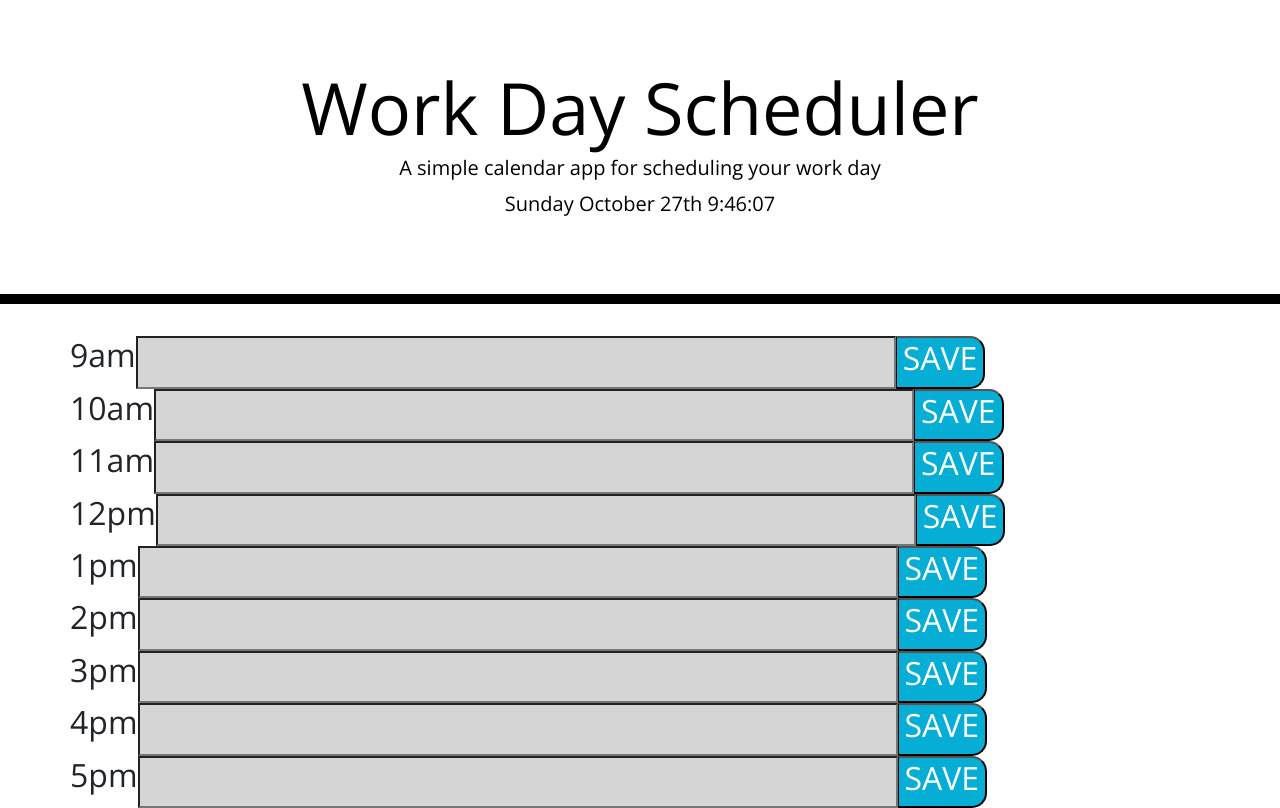
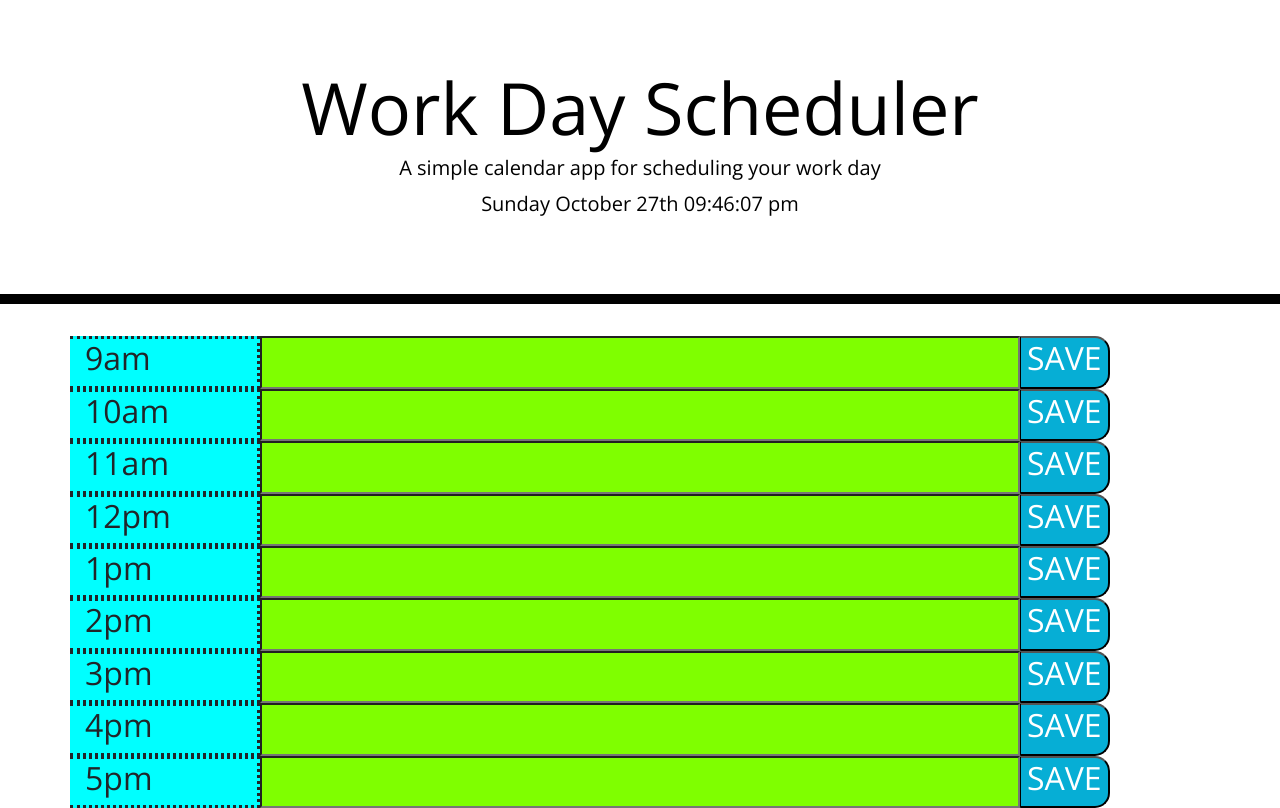
Before and after one commit to smiro35/day-planner, a plain HTML site: page index.html in a window 1280 px wide. Drawn offline with nearby package versions, Linux system fonts and the light colour scheme.

Commit message:
updated look for the day planner

```diff
--- a/assets/script.js
+++ b/assets/script.js
@@ -4,40 +4,29 @@ console.log("script loaded");
 
 $(document).ready(function() {
 
+    $("#currentDay").html(moment().format("dddd MMMM Do hh:mm:ss a"))
+
+
+
     function whenSaved() {
-        console.log("button clicked")
+        //lets create a var for the button clickec and give it the id atrr
+        var id = $(this).attr("id")
 
-        var id = $(this).attr("id")
-        console.log(id);
-
+        //now lets create a var for the input box and connect it to the button with the id attr
         var currentPlan = $("#plans-" + id).val().trim();
 
-        console.log(currentPlan);
-
+        // now lets save whatever is input and save into local storage
         localStorage.setItem(id, currentPlan);
 
+        // now lets get all we've saved from local storage
+
+        localStorage.getItem(currentPlan);
     }
-
-
-    var today = document.querySelector("#currentDay");
 
 
 
 
-
-
-    // function colorScheme() {
-
-    //     console.log("working");
-
-
-
-
-    // };
-
-    // colorScheme();
-
-
+    $('.saveBtn').on("click", whenSaved);
 
 
     //1,2,3,4,5 (6,7,8) 9,10,11,12
@@ -55,15 +44,95 @@ $(document).ready(function() {
 
 
 
+    function colorScheme() {
 
-    $("#currentDay").html(moment().format("dddd MMMM Do  h:mm:ss "))
 
-    $('.saveBtn').on("click", whenSaved);
+        var date = new Date(); //0-23
+        console.log(date);
+
+        var mins = date.getMinutes();
+        console.log(mins);
+
+        var hrs = date.getHours();
+        console.log(hrs);
+
+        var past = (date - hrs) / Math.pow(1000, 4);
+        console.log(past);
+
+        //sets num3 to 123.456
+
+        if (hrs == 0) {
+
+            hrs == 12;
+
+        }
+        if (hrs == 12) {
+
+            hrs == h - 12;
+            console.log(this);
+
+        }
 
 
 
 
-    var today = $.now();
+        var intake = document.querySelectorAll("input");
+
+
+
+        if (mins > 3) {
+
+            console.log("it is");
+
+
+            (intake).css("background", "red");
+
+        } else {
+
+            (intake).css("background", "green");
+
+        }
+
+    }
+    colorScheme();
+
+});
+
+// console.log(date);
+
+// setTimeout(function() {
+
+//         var start = Date.now();
+//         var millis = Date.now() - start;
+
+//         console.log("seconds elapsed = " + Math.floor(millis / 1000));
+
+
+//         if (millis > 4) {
+
+//             alert("crazy")
+
+//         } else {
+
+//             alert("not greater")
+
+//         }
+
+
+
+// }
+// var h = Date.getHours(); //0-59
+// var m = Date.getMinutes(); //0-59
+
+// if (m > 45) {
+
+//     alert("crazy")
+
+// } else {
+
+//     alert("not greater")
+
+// }
 
 
 
@@ -73,80 +142,10 @@ $(document).ready(function() {
 
 
 
-
-
-
-
-
-
-
-
-
-
-
-
-
-
-
-
-
-
-
-
-
-    //now lwts try and set the times.col-md-2
-
-
 //localStorage.setItem("first", "first item");
 
 
 //console.log(localStorage.getItem("first"))
-
-
-
-
-    // function many() {
-
-    //     var y = $(".row");
-
-    //     for (y = 0; y < 5; y++) {
-
-
-    //     }
-
-    // }
-
-    // (y);
-
-
-
-
-
-    // var bars = document.getElementById("#slot");
-    // var timeEl = document.getElementById("#time");
-
-    // var planEl = document.querySelector("#plans");
-
-    // function extraBars() {
-
-    //     for (bars = 0; bars < 5; bars++) {
-
-
-    //         console.log("here");
-
-
-
-
-
-
-
-    //     };
-
-    // }
-
-
-
-    // extraBars();
 
 
 /*
@@ -173,321 +172,3 @@ $(document).ready(function() {
 // /*
 // I'm starting t believe we should assign the input
 // area as an empty object. Lets call it step-1.
-
-
-
-    // */
-
-    // var step1 = document.querySelector("#plans");
-
-    // step1 = {};
-
-
-
-
-
-});
-
-
-
-
-
-
-
-
-
-
-
-
-
-
-
-
-
-
-
-
-
-
-
-
-
-// var planInput = document.querySelector("#plan-text");
-// var planForm = document.querySelector("#calender-form");
-// var planList = document.querySelector("#plan-list");
-// var planCountSpan = document.querySelector("#plan-count");
-
-// var plans = ["Learn HTML", "Learn CSS", "Learn JavaScript"];
-
-// renderplans();
-
-// function renderplans() {
-//     // Clear todoList element and update todoCountSpan
-//     planList.innerHTML = "";
-//     planCountSpan.textContent = plans.length;
-
-//     // Render a new li for each todo
-//     for (var i = 0; i < plans.length; i++) {
-//         var plans = plans[i];
-
-//         var li = document.createElement("li");
-//         li.textContent = plan;
-//         li.setAttribute("data-index", i);
-
-
-//         var button = document.createElement("button");
-//         button.textContent = "complete";
-//         li.appendChild(button);
-
-//         planList.appendChild(li);
-//     }
-// }
-
-// When form is submitted...
-// planForm.addEventListener("submit", function(event) {
-//     event.preventDefault();
-
-//     var planText = planInput.value.trim();
-
-// Return from function early if submitted todoText is blank
-// if (planText === "") {
-//     return;
-// }
-
-// Add new todoText to todos array, clear the input
-// plan.push(planText);
-// planInput.value = "";
-
-// Re-render the list
-//     renderplans();
-// });
-
-// planList.addEventListener("click", function(event) {
-//     var element = event.target;
-
-//     if (element.matches("button")) {
-
-//         var Index = element.parentElement.getAttribute("data-index");
-//         plans.splice(index, 1);
-//         renderplans();
-
-//     }
-// });
-
-
-
-
-
-
-
-
-
-
-
-
-
-
-
-
-
-
-
-
-
-
-
-
-
-
-
-
-
-
-
-
-
-
-
-
-
-
-
-
-
-// var bars = document.getElementById("#slot");
-// var timeEl = document.getElementById("#time");
-
-// var planEl = document.querySelector("#plans");
-
-// function extraBars() {
-
-//     for (bars = 0; bars < 5; bars++) {
-
-
-//         console.log("here");
-
-
-
-
-
-
-
-//     };
-
-// }
-
-
-
-// extraBars();
-
-
-/*
- we need to do something with the save Button.
-
- the save button should have a click event
-
- the save button now also need to not submit the
- info in the input box, but needs to save it to
- local storage. So, we need a fuction for this, and
- should be in relation to the click event.
-
-*/
-
-/* What variables do we need?
-time(hour)
-future
-present
-
-
-
-
-*/
-
-
-
-
-
-/* What functions do we need?
-
-
-
-
-
-*/
-
-
-
-
-
-
-// // Save button local storage function here
-
-// function whenSaved() {
-
-//     localStorage.setItem("the_key", "a value");
-
-//     var ? = localStorage.getItem("the_key")
-
-// }
-
-
-// $('#saveBtn').on("click", whenSaved);
-
-// /*
-// I'm starting t believe we should assign the input
-// area as an empty object. Lets call it step-1.
-
-// In this object we will need to set it up to
-// automatically change inputs to strings which can
-// be saved on local storage.
-
-
-
-// */
-
-// var step1 = document.querySelector("#plans");
-
-// step1 = {};
-
-
-
-
-
-
-
-
-
-
-
-
-
-
-
-
-
-
-
-
-
-
-// var planInput = document.querySelector("#plan-text");
-// var planForm = document.querySelector("#calender-form");
-// var planList = document.querySelector("#plan-list");
-// var planCountSpan = document.querySelector("#plan-count");
-
-// var plans = ["Learn HTML", "Learn CSS", "Learn JavaScript"];
-
-// renderplans();
-
-// function renderplans() {
-//     // Clear todoList element and update todoCountSpan
-//     planList.innerHTML = "";
-//     planCountSpan.textContent = plans.length;
-
-//     // Render a new li for each todo
-//     for (var i = 0; i < plans.length; i++) {
-//         var plans = plans[i];
-
-//         var li = document.createElement("li");
-//         li.textContent = plan;
-//         li.setAttribute("data-index", i);
-
-
-//         var button = document.createElement("button");
-//         button.textContent = "complete";
-//         li.appendChild(button);
-
-//         planList.appendChild(li);
-//     }
-// }
-
-// When form is submitted...
-// planForm.addEventListener("submit", function(event) {
-//     event.preventDefault();
-
-//     var planText = planInput.value.trim();
-
-// Return from function early if submitted todoText is blank
-// if (planText === "") {
-//     return;
-// }
-
-// Add new todoText to todos array, clear the input
-// plan.push(planText);
-// planInput.value = "";
-
-// Re-render the list
-//     renderplans();
-// });
-
-// planList.addEventListener("click", function(event) {
-//     var element = event.target;
-
-//     if (element.matches("button")) {
-
-//         var Index = element.parentElement.getAttribute("data-index");
-//         plans.splice(index, 1);
-//         renderplans();
-
-//     }
-// });
--- a/index.html
+++ b/index.html
@@ -25,12 +25,12 @@
 
         <div class="container">
             <div id="slot-9" class="row">
-                <div id="time-9" class="time-block" class="col-md-2">
+                <div id="time-9" class="col-md-2" style="background-color: aqua;">
                     <h2>9am</h2>
                 </div>
                 <!--/time div ends here-->
 
-                <input id="plans-9" type="text" class="col-md-8">
+                <input id="plans-9" class="col-md-8" style="background-color:chartreuse;">
                 </input>
                 <!--/here is where the user enters their plan(ends)-->
 
@@ -40,17 +40,15 @@
                     <!-- <button id="saveHere" type="button" class="btn btn-info">SAVE</button> -->
 
                 </button>
+            </div>
             <!--/div for the grid ends here-->
-
-            </div>
-
             <div id="slot-10" class="row">
-                <div id="time-10" class="time-block" class="col-md-2">
+                <div id="time-10" class="col-md-2" style="background-color: aqua;">
                     <h2>10am</h2>
                 </div>
                 <!--/time div ends here-->
 
-                <input id="plans-10" type="text" class="col-md-8">
+                <input id="plans-10" class="col-md-8" style="background-color:chartreuse;">
                 </input>
                 <!--/here is where the user enters their plan(ends)-->
 
@@ -67,14 +65,13 @@
             </div>
             <!--/container div ends here-->
 
-            <!--here we start othertimeslots-->
             <div id="slot-11" class="row">
-                <div id="time-11" class="time-block" class="col-md-2">
+                <div id="time-11" class="col-md-2" style="background-color: aqua;">
                     <h2>11am</h2>
                 </div>
                 <!--/time div ends here-->
 
-                <input id="plans-11" type="text" class="col-md-8">
+                <input id="plans-11" type="text" class="col-md-8" style="background-color:chartreuse;">
                 </input>
                 <!--/here is where the user enters their plan(ends)-->
 
@@ -84,17 +81,16 @@
                     <!-- <button id="saveHere" type="button" class="btn btn-info">SAVE</button> -->
 
                 </button>
-                <!--/div for the grid ends here-->
-
             </div>
+            <!--class row div ends here-->
 
             <div id="slot-12" class="row">
-                <div id="time-12" class="time-block" class="col-md-2">
+                <div id="time-12" class="col-md-2" style="background-color: aqua;">
                     <h2>12pm</h2>
                 </div>
                 <!--/time div ends here-->
 
-                <input id="plans-12" type="text" class="col-md-8">
+                <input id="plans-12" type="text" class="col-md-8" style="background-color:chartreuse;">
                 </input>
                 <!--/here is where the user enters their plan(ends)-->
 
@@ -104,16 +100,16 @@
                     <!-- <button id="saveHere" type="button" class="btn btn-info">SAVE</button> -->
 
                 </button>
-
             </div>
+            <!--class row div ends here-->
 
             <div id="slot-1" class="row">
-                <div id="time-1" class="time-block" class="col-md-2">
+                <div id="time-1" class="col-md-2" style="background-color: aqua;">
                     <h2>1pm</h2>
                 </div>
                 <!--/time div ends here-->
 
-                <input id="plans-1" type="text" class="col-md-8">
+                <input id="plans-1" type="text" class="col-md-8" style="background-color:chartreuse;">
                 </input>
                 <!--/here is where the user enters their plan(ends)-->
 
@@ -123,17 +119,16 @@
                     <!-- <button id="saveHere" type="button" class="btn btn-info">SAVE</button> -->
 
                 </button>
-                <!--/div for the grid ends here-->
-
             </div>
+            <!--class row div ends here-->
 
             <div id="slot-2" class="row">
-                <div id="time-2" class="time-block" class="col-md-2">
+                <div id="time-2" class="col-md-2" style="background-color: aqua;">
                     <h2>2pm</h2>
                 </div>
                 <!--/time div ends here-->
 
-                <input id="plans-2" type="text" class="col-md-8">
+                <input id="plans-2" type="text" class="col-md-8" style="background-color:chartreuse;">
                 </input>
                 <!--/here is where the user enters their plan(ends)-->
 
@@ -143,18 +138,16 @@
                     <!-- <button id="saveHere" type="button" class="btn btn-info">SAVE</button> -->
 
                 </button>
-                <!--/div for the grid ends here-->
-
             </div>
-
+            <!--class row div ends here-->
 
             <div id="slot-3" class="row">
-                <div id="time-3" class="time-block" class="col-md-2">
+                <div id="time-3" class="col-md-2" style="background-color: aqua;">
                     <h2>3pm</h2>
                 </div>
                 <!--/time div ends here-->
 
-                <input id="plans-3" type="text" class="col-md-8">
+                <input id="plans-3" type="text" class="col-md-8" style="background-color:chartreuse;">
                 </input>
                 <!--/here is where the user enters their plan(ends)-->
 
@@ -164,17 +157,16 @@
                     <!-- <button id="saveHere" type="button" class="btn btn-info">SAVE</button> -->
 
                 </button>
-                <!--/div for the grid ends here-->
-
             </div>
+            <!--class row div ends here-->
 
             <div id="slot-4" class="row">
-                <div id="time-4" class="time-block" class="col-md-2">
+                <div id="time-4" class="col-md-2" style="background-color: aqua;">
                     <h2>4pm</h2>
                 </div>
                 <!--/time div ends here-->
 
-                <input id="plans-4" type="text" class="col-md-8">
+                <input id="plans-4" type="text" class="col-md-8" style="background-color:chartreuse;">
                 </input>
                 <!--/here is where the user enters their plan(ends)-->
 
@@ -184,17 +176,16 @@
                     <!-- <button id="saveHere" type="button" class="btn btn-info">SAVE</button> -->
 
                 </button>
-                <!--/div for the grid ends here-->
-
             </div>
+            <!--class row div ends here-->
 
             <div id="slot-5" class="row">
-                <div id="time-5" class="time-block" class="col-md-2">
+                <div id="time-5" class="col-md-2" style="background-color: aqua;">
                     <h2>5pm</h2>
                 </div>
                 <!--/time div ends here-->
 
-                <input id="plans-5" type="text" class="col-md-8">
+                <input id="plans-5" type="text" class="col-md-8" style="background-color:chartreuse;">
                 </input>
                 <!--/here is where the user enters their plan(ends)-->
 
@@ -204,10 +195,8 @@
                     <!-- <button id="saveHere" type="button" class="btn btn-info">SAVE</button> -->
 
                 </button>
-                <!--/div for the grid ends here-->
-
-
             </div>
+            <!--class row div ends here-->
 
         </div>
         <!--/calender class ends here-->
```
Lines whose indentation alone changed are shown as unchanged.
